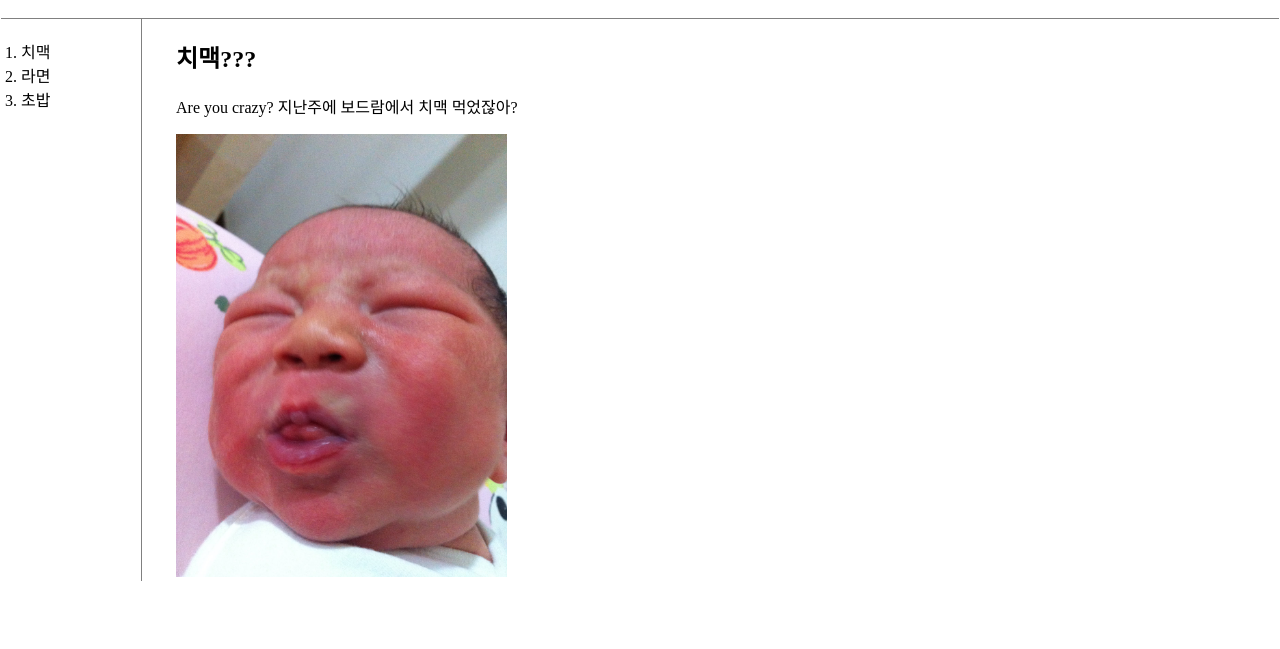
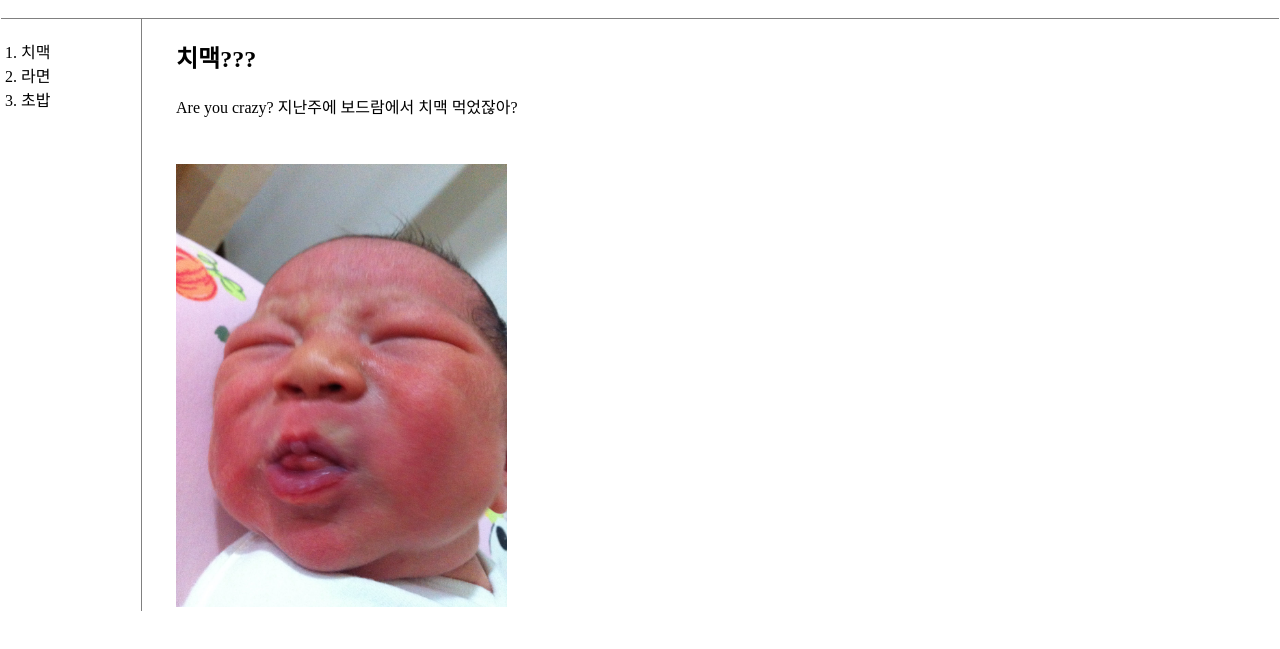
Before and after one commit to guybrush12/innovator, a plain HTML site: page 1.html in a window 1280 px wide. Shown: the part 75-724 px from the top of the page. Drawn offline with Linux system fonts and the light colour scheme.

Commit message:
Update 1.html

```diff
--- a/1.html
+++ b/1.html
@@ -18,7 +18,7 @@
             <div id="article">
                 <h2>치맥???</h2>
                 <p>Are you crazy? 지난주에 보드람에서 치맥 먹었잖아? </p>
-                <img src="mike1.jpg" width="30%">
+                <img style="margin-top:30px" src="mike1.jpg" width="30%">
 
 
             </div>
```
